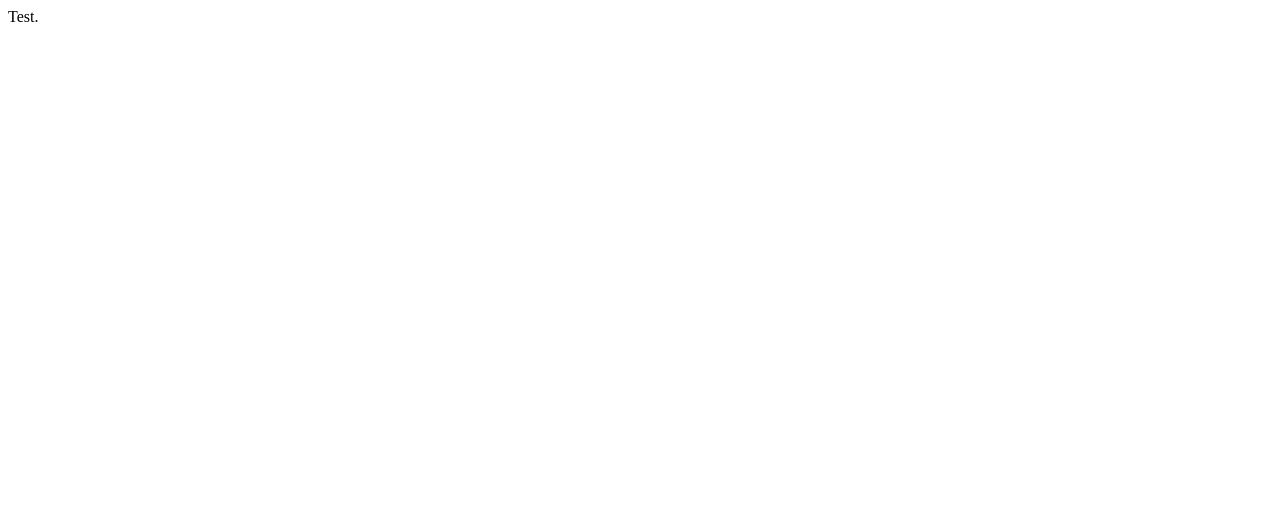
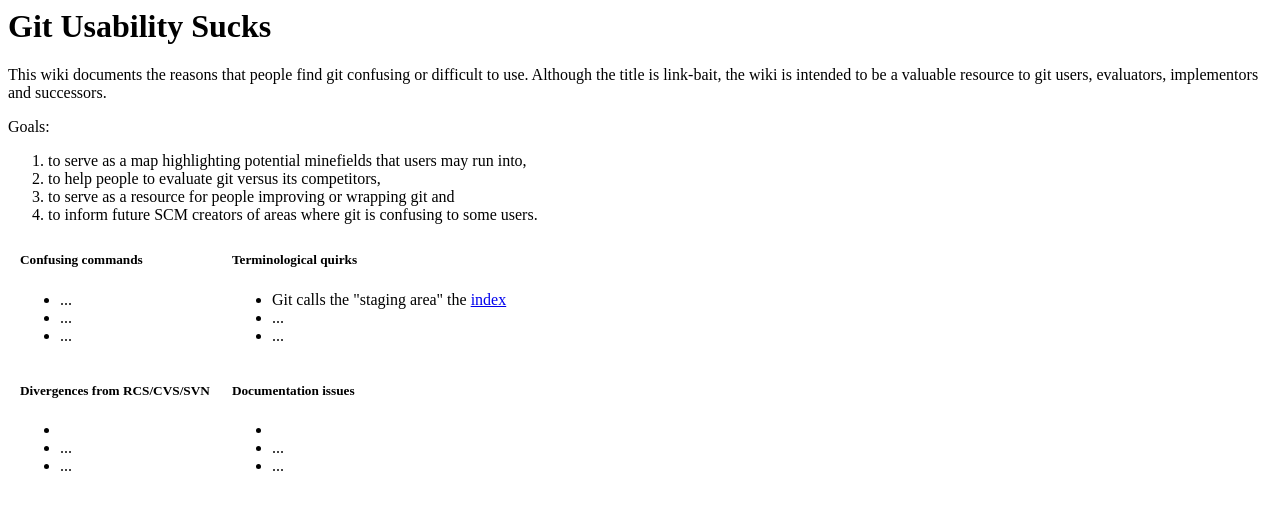
Before and after one commit to gitusabilitysucks/gitusabilitysucks.github.com, a plain HTML site: page index.html in a window 1280 px wide. Drawn offline with Linux system fonts and the light colour scheme.

Commit message:
First, very rough front page

```diff
--- a/index.html
+++ b/index.html
@@ -1 +1,54 @@
-Test.
+<h1>Git Usability Sucks</h1>
+
+<p>This wiki documents the reasons that people find git confusing
+or difficult to use. Although the title is link-bait, the wiki is
+intended to be a valuable resource to git users, evaluators,
+implementors and successors.</p>
+
+<p>Goals:
+
+<ol>
+<li>to serve as a map highlighting potential minefields that users may run into,
+<li>to help people to evaluate git versus its competitors,
+<li>to serve as a resource for people improving or wrapping git and
+<li>to inform future SCM creators of areas where git is confusing to some users.
+</ol>
+</p>
+
+<table cellpadding="10"><tr><td>
+<h5>Confusing commands</h5>
+<ul>
+<li>...</li>
+<li>...</li>
+<li>...</li>
+</ul>
+</td>
+<td>
+<h5>Terminological quirks</h5>
+<ul>
+<li>Git calls the "staging area" the
+<a href="http://wiki.github.com/gitusabilitysucks/gitusabilitysucks.github.com/index-terminology-confusion">index</a>
+</li>
+<li>...</li>
+<li>...</li>
+</ul>
+</td>
+</tr>
+<tr>
+<td>
+<h5>Divergences from RCS/CVS/SVN</h5>
+<ul>
+<li></li>
+<li>...</li>
+<li>...</li>
+</ul>
+</td>
+<td><h5>Documentation issues</h5>
+<ul>
+<li></li>
+<li>...</li>
+<li>...</li>
+</ul>
+</td>
+</tr>
+</table>
```
